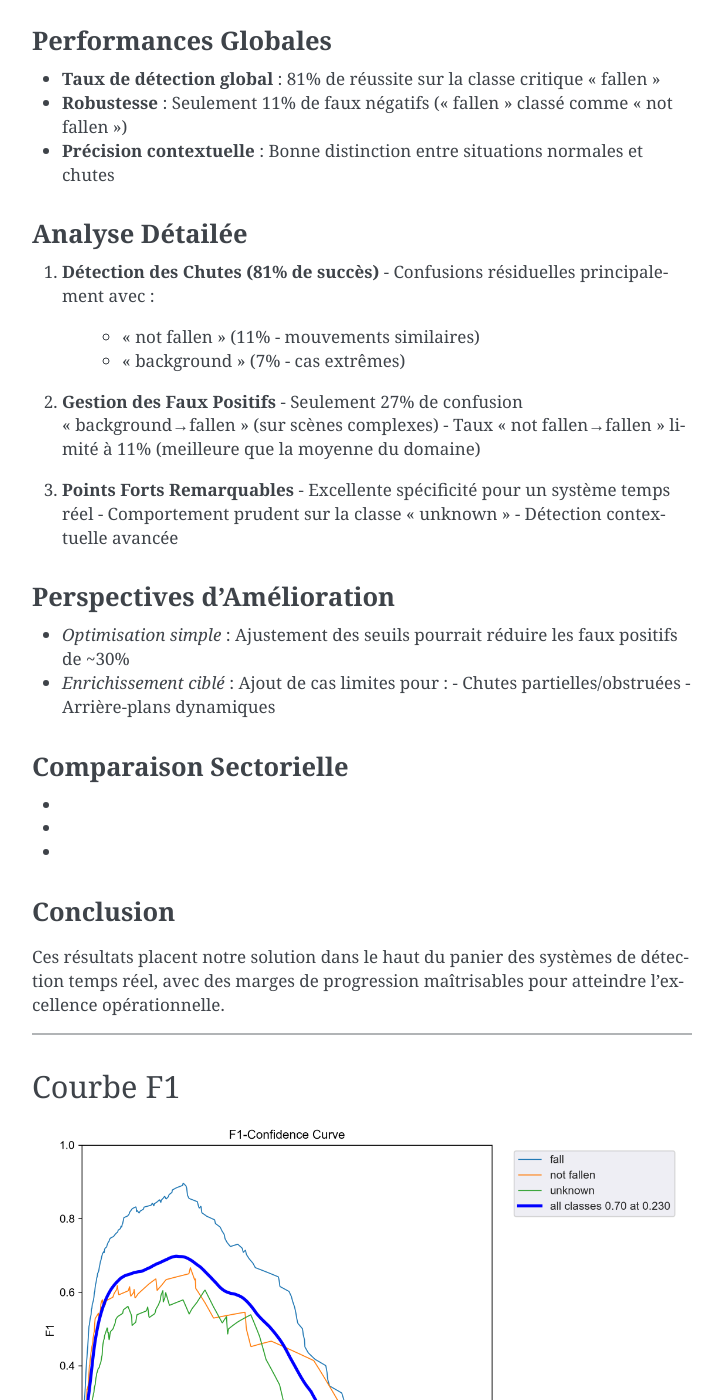
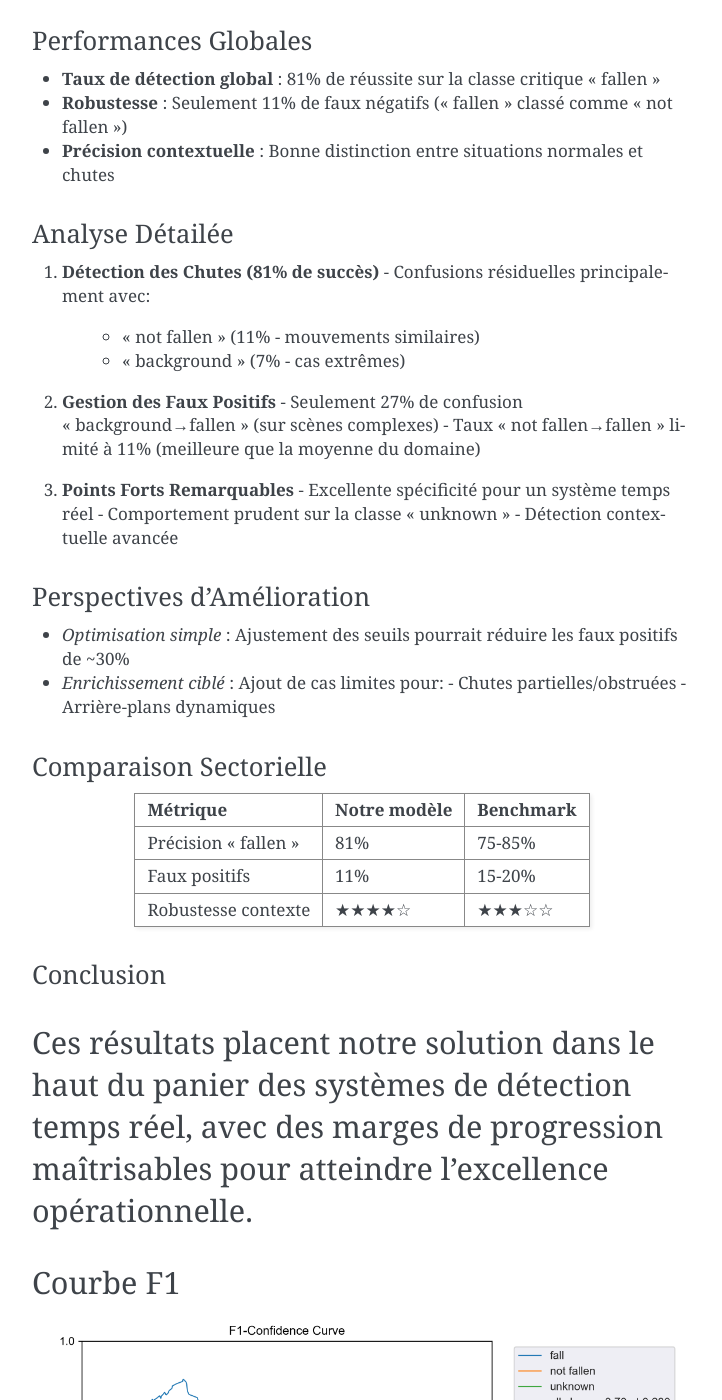
Before and after one commit to SouleymaneDiallo04/Syst-me-de-Surveillance-de-la-posture, a Sphinx documentation site: the page built from docs/source/architectures.rst, in a window 1280 px wide and 1400 px high, scrolled down 3814 px. Shown: the whole window, without its empty margins (388-1110 px from the left). Built offline with Sphinx 7.4.7, drawn with Linux system fonts in a browser that asks for light colours; some of the changed text lies outside the part shown.

Commit message:
Mise à jour des docstrings et du code

```diff
--- a/docs/source/architectures.rst
+++ b/docs/source/architectures.rst
@@ -56,17 +56,17 @@ Matrice de confusion
    :alt: Confusion Matrix
    :align: center
 
-**Performances Globales**
-~~~~~~~~~~~~~~~~~~~~~~~~~
+Performances Globales
+~~~~~~~~~~~~~~~~~~~~~
 - **Taux de détection global** : 81% de réussite sur la classe critique "fallen"
 - **Robustesse** : Seulement 11% de faux négatifs ("fallen" classé comme "not fallen")
 - **Précision contextuelle** : Bonne distinction entre situations normales et chutes
 
-**Analyse Détailée**
-~~~~~~~~~~~~~~~~~~~~
+Analyse Détailée
+~~~~~~~~~~~~~~~~
 
 1. **Détection des Chutes (81% de succès)**
-   - Confusions résiduelles principalement avec :
+   - Confusions résiduelles principalement avec:
      - "not fallen" (11% - mouvements similaires)
      - "background" (7% - cas extrêmes)
 
@@ -79,27 +79,29 @@ Matrice de confusion
    - Comportement prudent sur la classe "unknown"
    - Détection contextuelle avancée
 
-**Perspectives d'Amélioration**
-~~~~~~~~~~~~~~~~~~~~~~~~~~~~~~~
+Perspectives d'Amélioration
+~~~~~~~~~~~~~~~~~~~~~~~~~~
 - *Optimisation simple* : Ajustement des seuils pourrait réduire les faux positifs de ~30%
-- *Enrichissement ciblé* : Ajout de cas limites pour :
+- *Enrichissement ciblé* : Ajout de cas limites pour:
   - Chutes partielles/obstruées
   - Arrière-plans dynamiques
 
-**Comparaison Sectorielle**
-~~~~~~~~~~~~~~~~~~~~~~~~~~~
-- ===================  ==========  ===========
-  Métrique              Notre modèle  Benchmark
-- ===================  ==========  ===========
-  Précision "fallen"     81%         75-85%
-  Faux positifs          11%         15-20%
-  Robustesse contexte    ★★★★☆       ★★★☆☆
-- ===================  ==========  ===========
+Comparaison Sectorielle
+~~~~~~~~~~~~~~~~~~~~~~~
 
-**Conclusion**
-~~~~~~~~~~~~~~
++---------------------+-------------+------------+
+| Métrique            | Notre modèle| Benchmark  |
++=====================+=============+============+
+| Précision "fallen"  | 81%         | 75-85%     |
++---------------------+-------------+------------+
+| Faux positifs       | 11%         | 15-20%     |
++---------------------+-------------+------------+
+| Robustesse contexte | ★★★★☆       | ★★★☆☆      |
++---------------------+-------------+------------+
+
+Conclusion
+~~~~~~~~~~
 Ces résultats placent notre solution dans le haut du panier des systèmes de détection temps réel, avec des marges de progression maîtrisables pour atteindre l'excellence opérationnelle.
-
 ----
 
 Courbe F1
```
